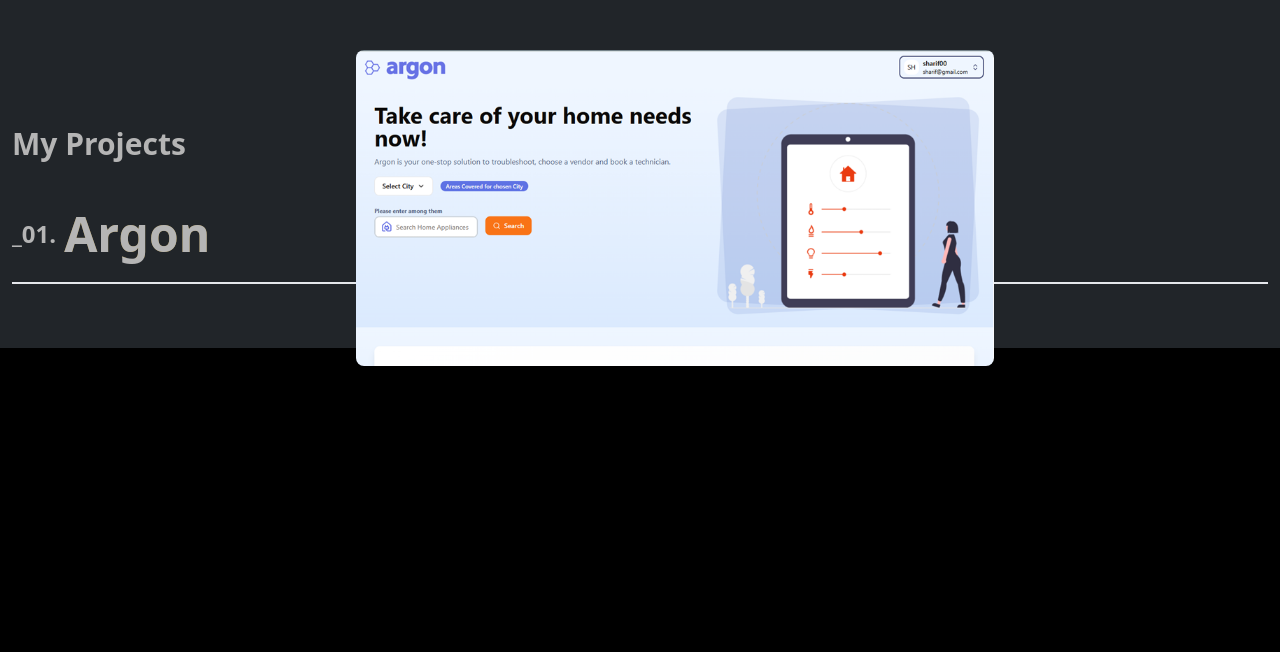
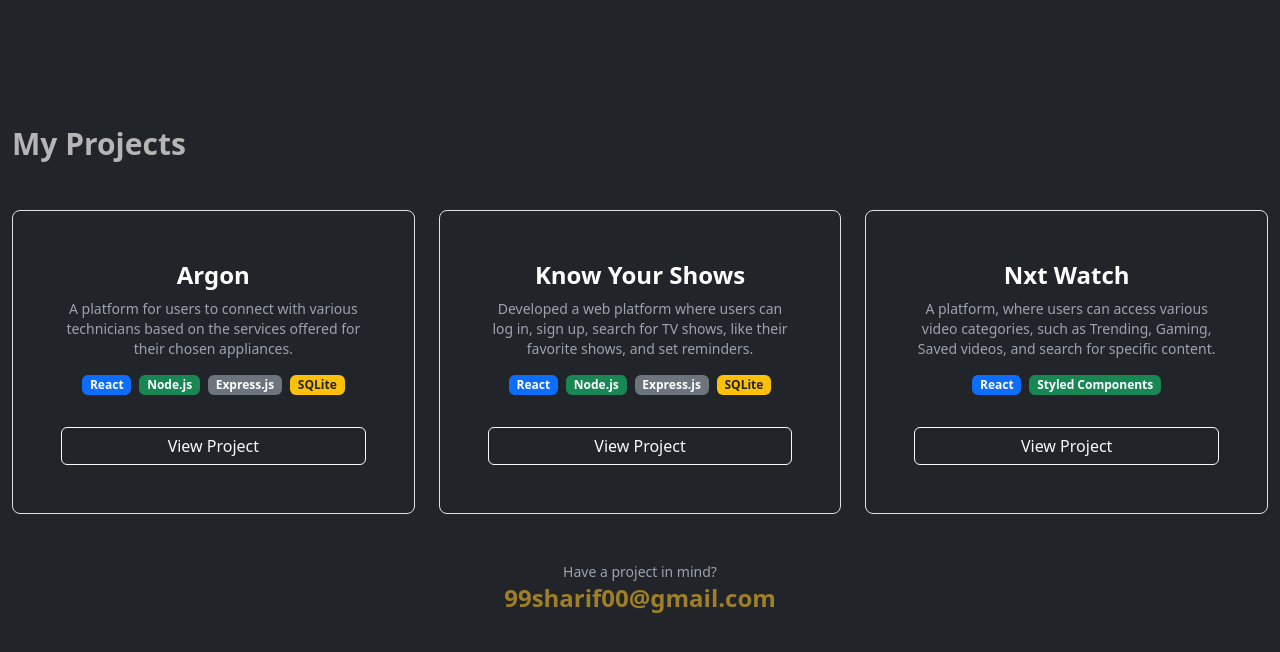
Before and after one commit to Hussain-Sharif/My-Portfolio, a plain HTML site: page index.html in a window 1280 px wide. Shown: the part 1750-2402 px from the top of the page. Before the commit the page ends 2116 px from the top, so only its background shows below. Drawn offline with nearby package versions, Linux system fonts and the light colour scheme; a script that the page names is missing.

Commit message:
Basic Deisgn is Done

```diff
--- a/index.html
+++ b/index.html
@@ -23,28 +23,31 @@
     <link rel="stylesheet" type='text/css' href="https://cdn.jsdelivr.net/gh/devicons/devicon@latest/devicon.min.css" />
 
     <style>
-        @keyframes gradient-x {
-      0% {
-        background-position: 0% 50%;
-      }
-      100% {
-        background-position: 100% 50%;
-      }
-    }
+        .hovered-text {
+          font-size: 2rem;
+          font-weight: bold;
+          background: linear-gradient(to right, #B5B5B5 0%, #B5B5B5 0%, #B5B5B5 100%);
+          /* background-color: #B5B5B5; */
+          background-size: 200% 100%;
+          background-position: 100% 0;
+          -webkit-background-clip: text;
+          -webkit-text-fill-color: transparent;
+          transition: background-position 0.5s ease-in-out;
+          cursor: pointer;
+        }
 
-    .gradient-text {
-      background-image: linear-gradient(to right, #9E7E26, #9E7E26, #9E7E26);
-      background-size: 200% auto;
-      background-clip: text;
-      -webkit-background-clip: text;
-      color: transparent;
-      background-position: 0% 50%;
-      transition: background-position 0.5s ease-in-out;
-    }
+        .hovered-text.hover-active {
+          background-position: 0 0;
+        }
 
-    .gradient-text:hover {
-      animation: gradient-x 2s linear forwards;
-    }
+        /* body {
+          background-color: #111;
+          color: white;
+          display: flex;
+          justify-content: center;
+          align-items: center;
+          height: 100vh;
+        } */
       </style>
 
 </head>
@@ -224,23 +227,64 @@
                 <div class="row g-4 justify-content-center">
 
                 <!-- Single Project Card -->
-                <div class="col-12 w-full">
-                    <div class="border-b-2 w-full pb-4  flex flex-col md:flex-row justify-between gap-4 items-start relative">
-                        <div class="block lg:hidden">
-                            <img src="./assets/p_1.png" alt="Your Project Image" class="w-full md:w-[70%] rounded-lg">
+                <div class="col-12 col-md-6 col-lg-4">
+                    <div class="border border-gray-700 rounded-lg p-5 hover:scale-105 transition-transform duration-300 h-100 d-flex flex-column justify-content-between">
+                      <div>
+                        <h5 class="text-2xl font-semibold mb-2">Argon</h5>
+                        <p class="text-gray-400 mb-3 text-sm">
+                            A platform for users to connect with various technicians based on the services offered for their chosen appliances.
+                        </p>
+                        <div class="flex flex-wrap gap-2 justify-center mb-3">
+                          <span class="badge bg-primary">React</span>
+                          <span class="badge bg-success">Node.js</span>
+                          <span class="badge bg-secondary">Express.js</span>
+                          <span class="badge bg-warning text-dark">SQLite</span>
                         </div>
-                        <div class="flex justify-start items-center gap-2">
-                            <p class="text-2xl text-[#B5B5B5] font-semibold">_01.</p>
-                            <h1 class="text-5xl font-bold text-[#B5B5B5] gradient-text">Argon</h1>
+                      </div>
+                      <a href="https://argon-frontend-azure.vercel.app/" target="_blank" class="btn btn-outline-light w-100 mt-3">View Project</a>
+                    </div>
+                  </div>
+
+                  <div class="col-12 col-md-6 col-lg-4">
+                    <div class="border border-gray-700 rounded-lg p-5 hover:scale-105 transition-transform duration-300 h-100 d-flex flex-column justify-content-between">
+                      <div>
+                        <h5 class="text-2xl font-semibold mb-2">Know Your Shows</h5>
+                        <p class="text-gray-400 mb-3 text-sm">
+                            Developed a web platform where users can log in, sign up, search for TV shows, like their favorite shows, and set reminders.
+                        </p>
+                        <div class="flex flex-wrap gap-2 justify-center mb-3">
+                          <span class="badge bg-primary">React</span>
+                          <span class="badge bg-success">Node.js</span>
+                          <span class="badge bg-secondary">Express.js</span>
+                          <span class="badge bg-warning text-dark">SQLite</span>
                         </div>
+                      </div>
+                      <a href="https://know-your-shows-frontend.vercel.app/" target="_blank" class="btn btn-outline-light w-100 mt-3">View Project</a>
+                    </div>
+                  </div>
 
-                        <div class="hidden lg:block z-40 absolute -top-40 right-0" >
-                            <img src="./assets/p_1.png" alt="Your Project Image" class="w-full md:w-[70%] rounded-lg">
+                  <div class="col-12 col-md-6 col-lg-4">
+                    <div class="border border-gray-700 rounded-lg p-5 hover:scale-105 transition-transform duration-300 h-100 d-flex flex-column justify-content-between">
+                      <div>
+                        <h5 class="text-2xl font-semibold mb-2">Nxt Watch</h5>
+                        <p class="text-gray-400 mb-3 text-sm">
+                            A platform, where users can access various video categories, such as Trending, Gaming, Saved videos, and search for specific content.
+                        </p>
+                        <div class="flex flex-wrap gap-2 justify-center mb-3">
+                          <span class="badge bg-primary">React</span>
+                          <span class="badge bg-success">Styled Components</span>
                         </div>
+                      </div>
+                      <a href="https://sharifnxtwatch.ccbp.tech/" target="_blank" class="btn btn-outline-light w-100 mt-3">View Project</a>
                     </div>
-                </div>
+                  </div>
 
                 <!-- Add More Project Cards Below... -->
+
+                  <footer class="flex flex-col items-center mt-12">
+                    <p class="text-sm text-gray-400">Have a project in mind?</p>
+                    <h2><a href="mailto:99sharif00@gmail.com" class="text-2xl font-semibold text-[#9E7E26] hover:text-orange-600">99sharif00@gmail.com</a></h2>
+                  </footer>
 
                 </div>
             </div>
@@ -251,6 +295,20 @@
     </main>
 
     <!-- Main Code of the Page:Ends Here -->
+
+    <!-- Framer Motion CDN -->
+    <script src="https://cdn.jsdelivr.net/npm/motion@latest/dist/motion.js"></script>
+    <script>
+    const { hover } = Motion;
+
+    hover(".hovered-text", (element) => {
+        element.classList.add("hover-active");
+
+        return () => {
+        element.classList.remove("hover-active");
+        };
+    });
+    </script>
 
     <!-- Bootstrap Bundle JS -->
     <script src="https://cdn.jsdelivr.net/npm/bootstrap@5.3.2/dist/js/bootstrap.bundle.min.js"></script>
```
